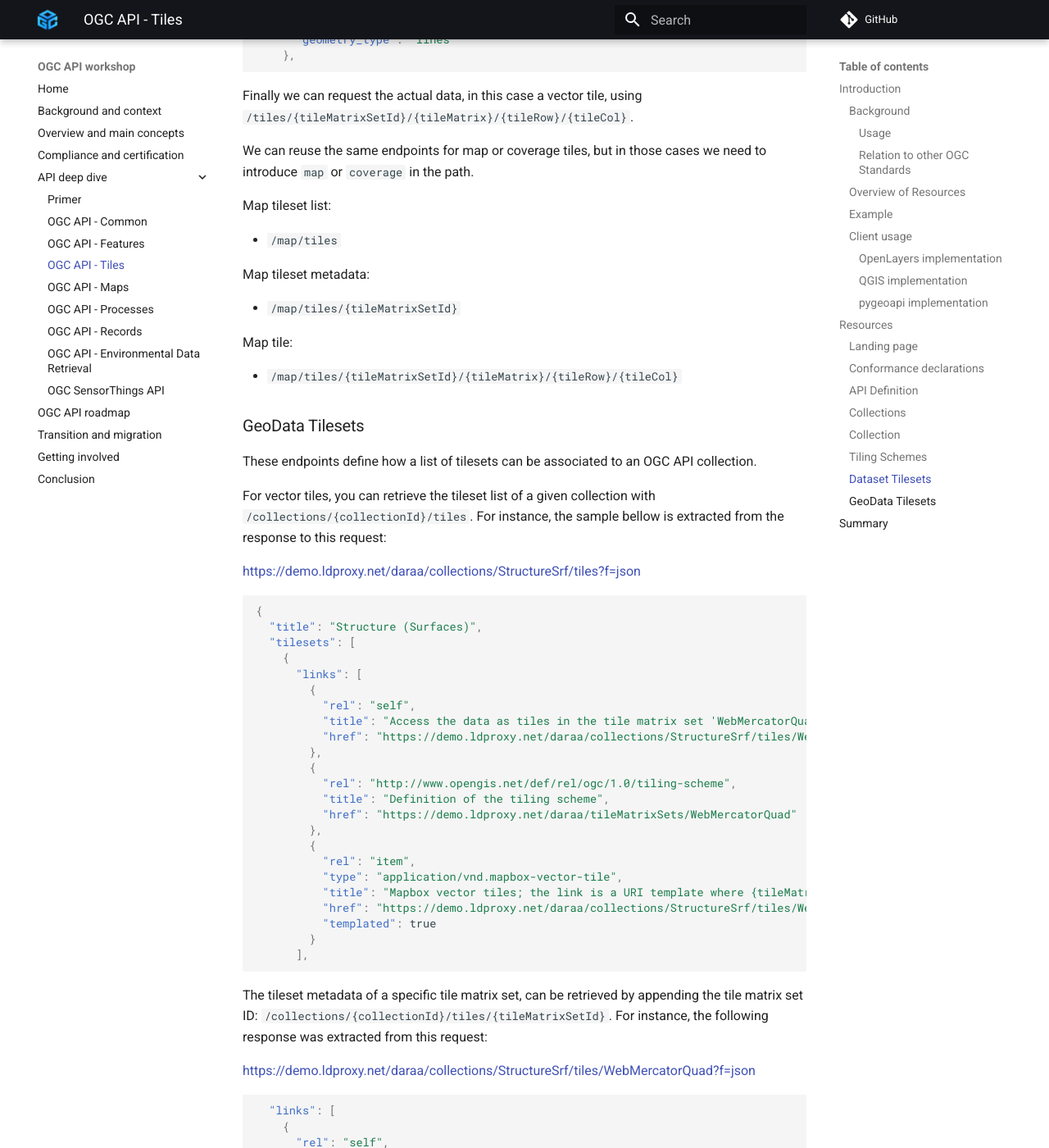
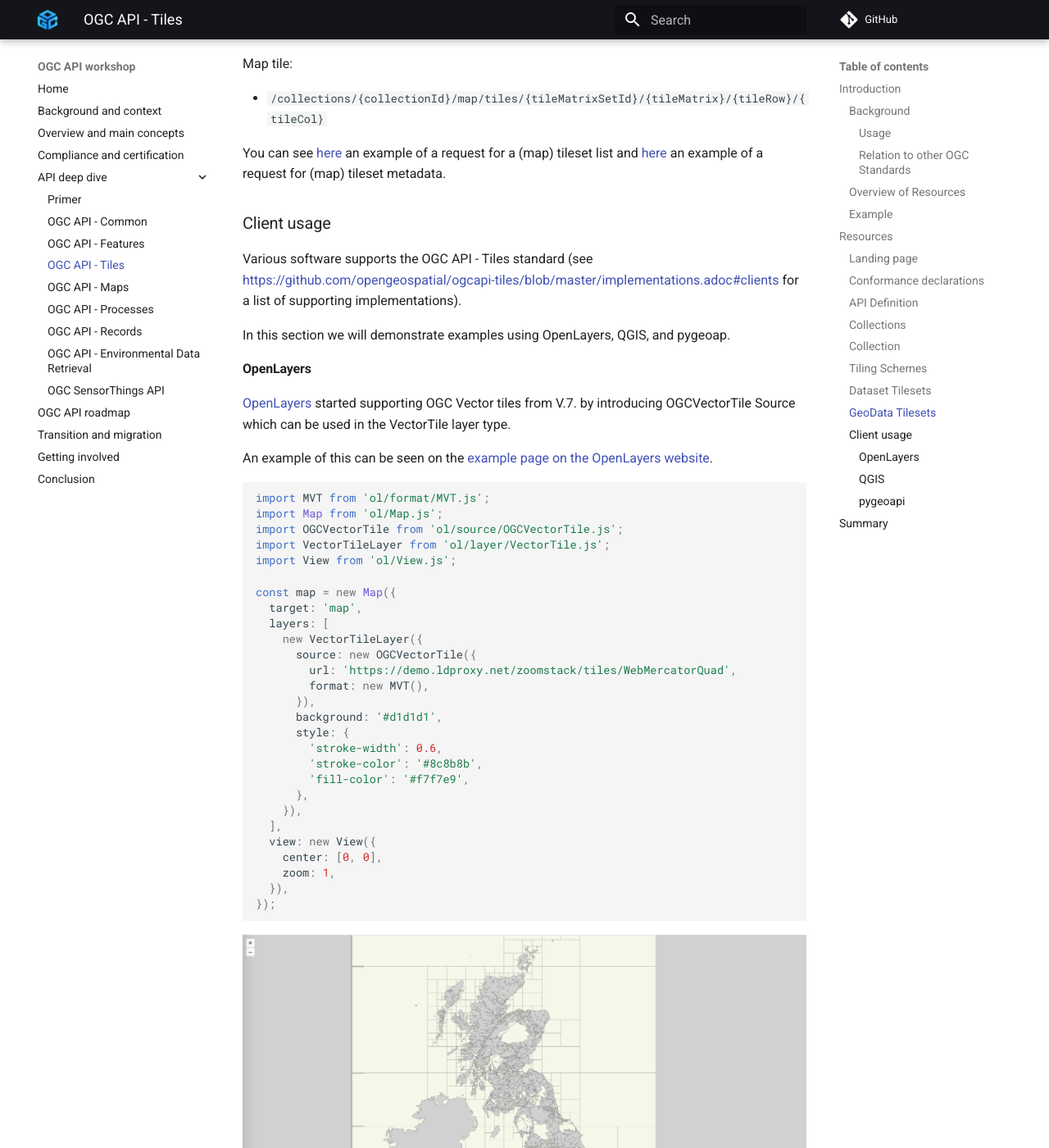
Before and after one commit to opengeospatial/ogcapi-workshop, an MkDocs documentation site: the page built from workshop/content/docs/api-deep-dive/tiles.md, in a window 1280 px wide and 1400 px high, scrolled down 12735 px. Shown: the whole window at 82% size. Built offline with MkDocs 1.6.1 and Material for MkDocs 9.7.7, drawn with Linux system fonts in a browser that asks for light colours; comment, search, counter and statistics services are not loaded; some of the changed text lies outside the part shown.

Commit message:
Update tiles.md

````diff
--- a/workshop/content/docs/api-deep-dive/tiles.md
+++ b/workshop/content/docs/api-deep-dive/tiles.md
@@ -260,79 +260,6 @@ data.
 
 ![image](../assets/images/mvt_example.png){width="40.0%"}
 
-
-### Client usage
-
-Various clients/softwares supports OGC API - Tiles, You can checkout latest list [here](https://github.com/opengeospatial/ogcapi-tiles/blob/master/implementations.adoc#clients)
-
-In this workshop we'll check a  OpenLayers client example, QGIS Software example (QGIS)  and also pygeoapi as server example
-
-#### OpenLayers implementation
-
-[OpenLayers](https://openlayers.org) started supporting OGC Vector tiles from V.7. by introducing OGCVectorTile Source which can be used in  VectorTile  type of layer
-
-Example of this can be seen on official page [here](https://openlayers.org/en/latest/examples/ogc-vector-tiles.html)
-
-```JavaScript
-import MVT from 'ol/format/MVT.js';
-import Map from 'ol/Map.js';
-import OGCVectorTile from 'ol/source/OGCVectorTile.js';
-import VectorTileLayer from 'ol/layer/VectorTile.js';
-import View from 'ol/View.js';
-
-const map = new Map({
-  target: 'map',
-  layers: [
-    new VectorTileLayer({
-      source: new OGCVectorTile({
-        url: 'https://demo.ldproxy.net/zoomstack/tiles/WebMercatorQuad',
-        format: new MVT(),
-      }),
-      background: '#d1d1d1',
-      style: {
-        'stroke-width': 0.6,
-        'stroke-color': '#8c8b8b',
-        'fill-color': '#f7f7e9',
-      },
-    }),
-  ],
-  view: new View({
-    center: [0, 0],
-    zoom: 1,
-  }),
-});
-
-```
-![vector_tiles](../assets/images/vector_tiles.png){width="100.0%"}
-
-#### QGIS implementation
-
-Recent Verion of QGIS supports adding OGC API - Tiles under adding `new raster data`.
-
-![qgis_tiles](../assets/images/qgis_tiles.png){width="100.0%"}
-
-#### pygeoapi implementation
-
-This code block shows how to configure pygeoapi to read Mapbox vector tiles, from disk or a URL.
-
-
-```YAML
-providers:
-    - type: tile
-      name: MVT
-      data: tests/data/tiles/ne_110m_lakes  # local directory tree
-      # data: http://localhost:9000/ne_110m_lakes/{z}/{x}/{y}.pbf # tiles stored on a MinIO bucket
-      options:
-          metadata_format: default # default | tilejson
-          zoom:
-              min: 0
-              max: 5
-          schemes:
-              - WorldCRS84Quad
-      format:
-          name: pbf
-          mimetype: application/vnd.mapbox-vector-tile
-```
 ## Resources
 
 ### Landing page
@@ -639,6 +566,78 @@ Map tile:
 
 You can see [here](https://maps.gnosis.earth/ogcapi/collections/blueMarble/map/tiles?f=json) an example of a request for a (map) tileset list and [here](https://maps.gnosis.earth/ogcapi/collections/blueMarble/map/tiles/GoogleCRS84Quad?f=json) an example of a request for (map) tileset metadata.
 
+### Client usage
+
+Various software supports the OGC API - Tiles standard (see <https://github.com/opengeospatial/ogcapi-tiles/blob/master/implementations.adoc#clients> for a list of supporting implementations).
+
+In this section we will demonstrate examples using OpenLayers, QGIS, and pygeoap.
+
+#### OpenLayers
+
+[OpenLayers](https://openlayers.org) started supporting OGC Vector tiles from V.7. by introducing OGCVectorTile Source which can be used in the VectorTile layer type.
+
+An example of this can be seen on the [example page on the OpenLayers website](https://openlayers.org/en/latest/examples/ogc-vector-tiles.html).
+
+```javascript
+import MVT from 'ol/format/MVT.js';
+import Map from 'ol/Map.js';
+import OGCVectorTile from 'ol/source/OGCVectorTile.js';
+import VectorTileLayer from 'ol/layer/VectorTile.js';
+import View from 'ol/View.js';
+
+const map = new Map({
+  target: 'map',
+  layers: [
+    new VectorTileLayer({
+      source: new OGCVectorTile({
+        url: 'https://demo.ldproxy.net/zoomstack/tiles/WebMercatorQuad',
+        format: new MVT(),
+      }),
+      background: '#d1d1d1',
+      style: {
+        'stroke-width': 0.6,
+        'stroke-color': '#8c8b8b',
+        'fill-color': '#f7f7e9',
+      },
+    }),
+  ],
+  view: new View({
+    center: [0, 0],
+    zoom: 1,
+  }),
+});
+
+```
+![vector_tiles](../assets/images/vector_tiles.png){width="100.0%"}
+
+#### QGIS
+
+Recent Verion of QGIS supports adding OGC API - Tiles under adding `new raster data`.
+
+![qgis_tiles](../assets/images/qgis_tiles.png){width="100.0%"}
+
+#### pygeoapi
+
+This code block shows how to configure pygeoapi to read Mapbox vector tiles, from disk or a URL.
+
+```yaml
+providers:
+    - type: tile
+      name: MVT
+      data: tests/data/tiles/ne_110m_lakes  # local directory tree
+      # data: http://localhost:9000/ne_110m_lakes/{z}/{x}/{y}.pbf # tiles stored on a MinIO bucket
+      options:
+          metadata_format: default # default | tilejson
+          zoom:
+              min: 0
+              max: 5
+          schemes:
+              - WorldCRS84Quad
+      format:
+          name: pbf
+          mimetype: application/vnd.mapbox-vector-tile
+```
+
 ## Summary
 
 OGC API - Tiles specifies a standard for Web APIs that provide tiles of geospatial information. Different forms of geospatial information are supported, such as tiles of vector features ("vector tiles"), coverages, maps (or imagery) and potentially eventually additional types of tiles of geospatial information. This deep dive provided an overview of the standard and the various Resources and endpoints that are supported.
````
